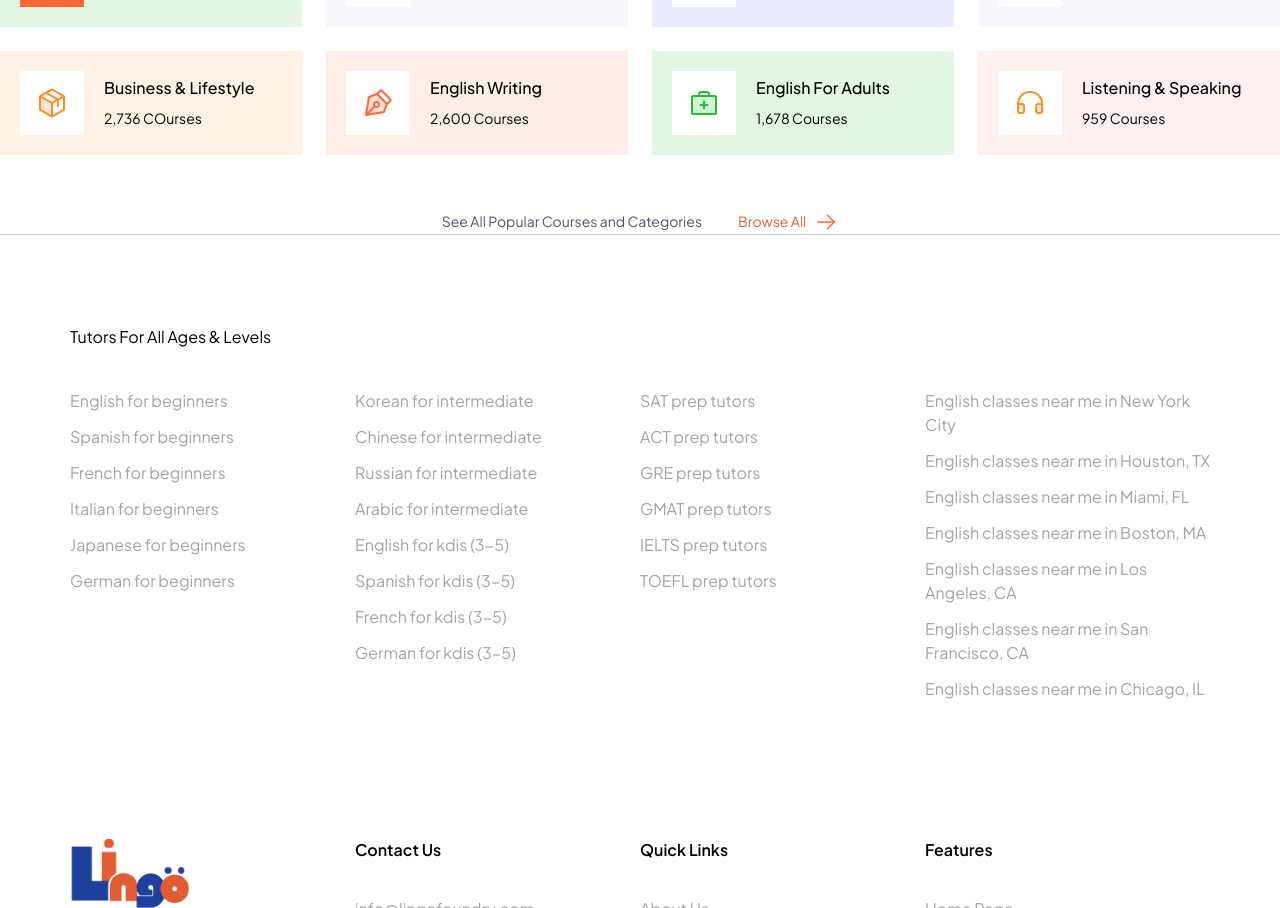
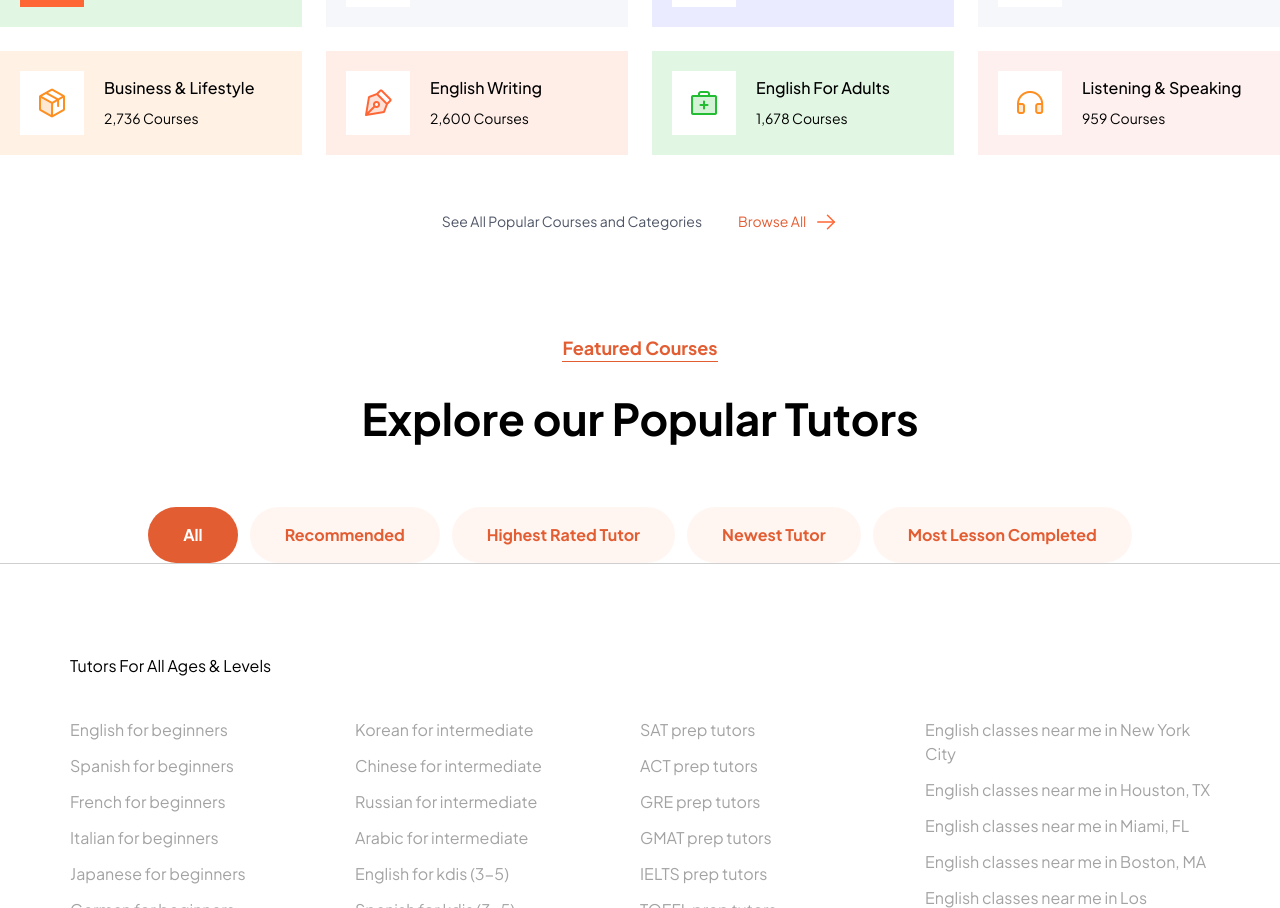
Before and after one commit to AhliKode-com/lingo-foundry-web, a Next.js app: page / in a window 1280 px wide. Shown: the part 2544-3452 px from the top of the page. Built offline with nearby package versions, Linux system fonts and the light colour scheme.

Commit message:
create category selection and fix button global issue

```diff
--- a/components/atoms/buttons.js
+++ b/components/atoms/buttons.js
@@ -2,12 +2,12 @@
  * @Author: danteclericuzio
  * @Date: 2025-03-11 13:48:23
  * @Last Modified by: danteclericuzio
- * @Last Modified time: 2025-03-13 14:05:23
+ * @Last Modified time: 2025-03-14 00:51:08
  */
 
 export function OrangeButton({text}) {
     return (
-        <button className="bg-[#E15C31] text-[14px] sm:text-[16px] px-[28px] py-[13px] rounded-[40px] text-white cursor-pointer">
+        <button className="bg-[#E15C31] text-[14px] sm:text-[16px] px-[28px] py-[13px] rounded-[40px] text-white cursor-pointer animation-effect">
             {text}
         </button>
     )
@@ -15,8 +15,25 @@ export function OrangeButton({text}) {
 
 export function WhiteButton({text}) {
     return (
-        <button className="bg-[#FFFFFF] text-[14px] sm:text-[16px] px-[28px] py-[11px] rounded-[40px] text-[#E15C31] cursor-pointer border-2 border-[#E15C31]">
+        <button className="bg-[#FFFFFF] text-[14px] sm:text-[16px] px-[28px] py-[11px] rounded-[40px] text-[#E15C31] cursor-pointer border-2 border-[#E15C31] animation-effect">
             {text}
         </button>
     )
 }
+
+export function CategoryButton({ text, isSelected, onClick }) {
+    return (
+      <button
+        onClick={onClick}
+        className={`px-[20px] py-[10px] md:px-[35px] md:py-[16px] rounded-[40px] text-[16px] font-bold animation-effect
+          ${
+            isSelected
+              ? "bg-[#E35D33] text-white"
+              : "bg-[#FF723A10] text-[#E35D33]"
+          }
+        `}
+      >
+        {text}
+      </button>
+    );
+}
--- /dev/null
+++ b/components/atoms/category-selection.js
@@ -0,0 +1,40 @@
+/*
+ * @Author: danteclericuzio
+ * @Date: 2025-03-14 00:14:16
+ * @Last Modified by: danteclericuzio
+ * @Last Modified time: 2025-03-14 00:35:04
+ */
+
+"use client"
+import { useState } from "react";
+
+import { Home } from "@/constants/en";
+import { CategoryButton } from "./buttons";
+
+export default function CategorySelection() {
+    const {findTutor} = Home;
+    const categories = [
+        { id: 1, name: findTutor.categorySelection.all },
+        { id: 2, name: findTutor.categorySelection.recommended },
+        { id: 3, name: findTutor.categorySelection.highestRatedTutor },
+        { id: 4, name: findTutor.categorySelection.newestTutor },
+        { id: 5, name: findTutor.categorySelection.mostLessonCompleted },
+    ];
+
+  const [selectedCategory, setSelectedCategory] = useState(categories[0].id);
+
+  return (
+    <div className="flex flex-col items-center space-y-4">
+      <div className="flex flex-wrap justify-center gap-3 mt-4">
+        {categories.map((category) => (
+            <CategoryButton
+                key={category.id}
+                text={category.name}
+                isSelected={selectedCategory === category.id}
+                onClick={() => setSelectedCategory(category.id)}
+            />
+        ))}
+      </div>
+    </div>
+  );
+}
--- a/components/atoms/title.js
+++ b/components/atoms/title.js
@@ -2,7 +2,7 @@
  * @Author: danteclericuzio
  * @Date: 2025-03-13 13:09:33
  * @Last Modified by: danteclericuzio
- * @Last Modified time: 2025-03-13 16:17:41
+ * @Last Modified time: 2025-03-14 00:46:54
  */
 
 export function OrangeText({text, position}) {
@@ -13,17 +13,17 @@ export function OrangeText({text, position}) {
     )
 }
 
-export function TitleText({text}) {
+export function TitleText({text, marginBottom}) {
     return (
         <span
-            className="
+            className={`
                 z-20
                 text-[26px] sm:text-[34px] md:text-[44px]
                 font-bold
                 mx-auto
-                mb-[55px]
+                ${marginBottom}
                 animation-effect
-        ">
+            `}>
             {text}
         </span>
     )
--- a/components/organisms/browse.js
+++ b/components/organisms/browse.js
@@ -2,7 +2,7 @@
  * @Author: danteclericuzio
  * @Date: 2025-03-13 14:21:29
  * @Last Modified by: danteclericuzio
- * @Last Modified time: 2025-03-13 23:35:53
+ * @Last Modified time: 2025-03-14 00:47:43
  */
 
 import { TitleText } from '@/components/atoms/title';
@@ -40,7 +40,7 @@ export default function Browse() {
     ]
     return (
         <div className="bg-[#FFFFFF] w-full flex justify-center pt-[100px] flex-col">
-            <TitleText text={category.title}/>
+            <TitleText text={category.title} marginBottom='mb-[55px]'/>
             <div className='lingo-container px-[20px] mb-[55px] xl:px-0 z-10 animation-effect'>
                 <div className='grid grid-cols-2 md:grid-cols-3 lg:grid-cols-4 gap-[10px] sm:gap-[18px] md:gap-[24px] animation-effect'>
                     {box.map((item, index) => (
--- /dev/null
+++ b/components/organisms/explore-tutor.js
@@ -0,0 +1,24 @@
+/*
+ * @Author: danteclericuzio
+ * @Date: 2025-03-14 00:15:16
+ * @Last Modified by: danteclericuzio
+ * @Last Modified time: 2025-03-14 00:47:07
+ */
+
+import CategorySelection from "@/components/atoms/category-selection";
+import { TitleText } from "@/components/atoms/title";
+import { OrangeText } from "@/components/atoms/title";
+import { Home } from "@/constants/en";
+
+export default function ExploreTutor() {
+    const { findTutor } = Home;
+    return (
+        <div className="lingo-container pt-[100px] flex flex-col relative">
+            <OrangeText text={findTutor.title} position="justify-center"/>
+            <TitleText text={findTutor.subtitle} marginBottom='mb-[40px]'/>
+            <CategorySelection />
+
+            {/* advis */}
+        </div>
+    )
+}
--- a/components/organisms/looking.js
+++ b/components/organisms/looking.js
@@ -2,7 +2,7 @@
  * @Author: danteclericuzio
  * @Date: 2025-03-13 13:17:29
  * @Last Modified by: danteclericuzio
- * @Last Modified time: 2025-03-13 22:06:05
+ * @Last Modified time: 2025-03-14 00:47:50
  */
 
 import { OrangeText, TitleText } from '@/components/atoms/title';
@@ -18,7 +18,7 @@ export default function Looking() {
             <OrangeText text={looking.title} position="justify-center"/>
 
             <div className="w-full flex justify-center flex-col">
-                <TitleText text={looking.subtitle}/>
+                <TitleText text={looking.subtitle} marginBottom='mb-[55px]'/>
                 <div className="flex flex-col md:flex-row gap-[36px]">
                     <div className="items-center flex flex-col w-full md:h-[455px] py-[30px] md:py-[50px] px-[15px] md:px-[46px] drop-shadow-xl bg-[#FFFFFF] rounded-[10px] animation-effect">
                         <img src='/assets/teach.png' alt='teacher' className="w-[96px] h-[100px] mx-auto"/>
--- a/components/pages/home.js
+++ b/components/pages/home.js
@@ -2,13 +2,14 @@
  * @Author: danteclericuzio
  * @Date: 2025-03-13 21:27:45
  * @Last Modified by: danteclericuzio
- * @Last Modified time: 2025-03-13 21:28:18
+ * @Last Modified time: 2025-03-14 00:16:16
  */
 
 import Browse from '@/components/organisms/browse';
 import Carousel from '@/components/organisms/carousel';
 import HeroHome from '@/components/organisms/hero-home';
 import Looking from '@/components/organisms/looking';
+import ExploreTutor from '@/components/organisms/explore-tutor';
 
 export default function Home() {
     return (
@@ -17,6 +18,7 @@ export default function Home() {
             <Carousel/>
             <Looking/>
             <Browse/>
+            <ExploreTutor/>
         </>
     )
 }
--- a/constants/en.js
+++ b/constants/en.js
@@ -2,7 +2,7 @@
  * @Author: danteclericuzio
  * @Date: 2025-03-11 13:47:53
  * @Last Modified by: danteclericuzio
- * @Last Modified time: 2025-03-13 23:25:15
+ * @Last Modified time: 2025-03-14 00:37:03
  */
 
 export const Home = {
@@ -86,7 +86,7 @@ export const Home = {
         },
         businessAndLifestyle: {
             title: 'Business & Lifestyle',
-            nums: '2,736 COurses'
+            nums: '2,736 Courses'
         },
         englishWriting: {
             title: 'English Writing',
@@ -102,6 +102,17 @@ export const Home = {
         },
         seeAll: 'See All Popular Courses and Categories',
         browseAll: 'Browse All'
+    },
+    findTutor: {
+        title: 'Featured Courses',
+        subtitle: 'Explore our Popular Tutors',
+        categorySelection: {
+            all: 'All',
+            recommended: 'Recommended',
+            highestRatedTutor: 'Highest Rated Tutor',
+            newestTutor: 'Newest Tutor',
+            mostLessonCompleted: 'Most Lesson Completed'
+        }
     }
 }
 
```
